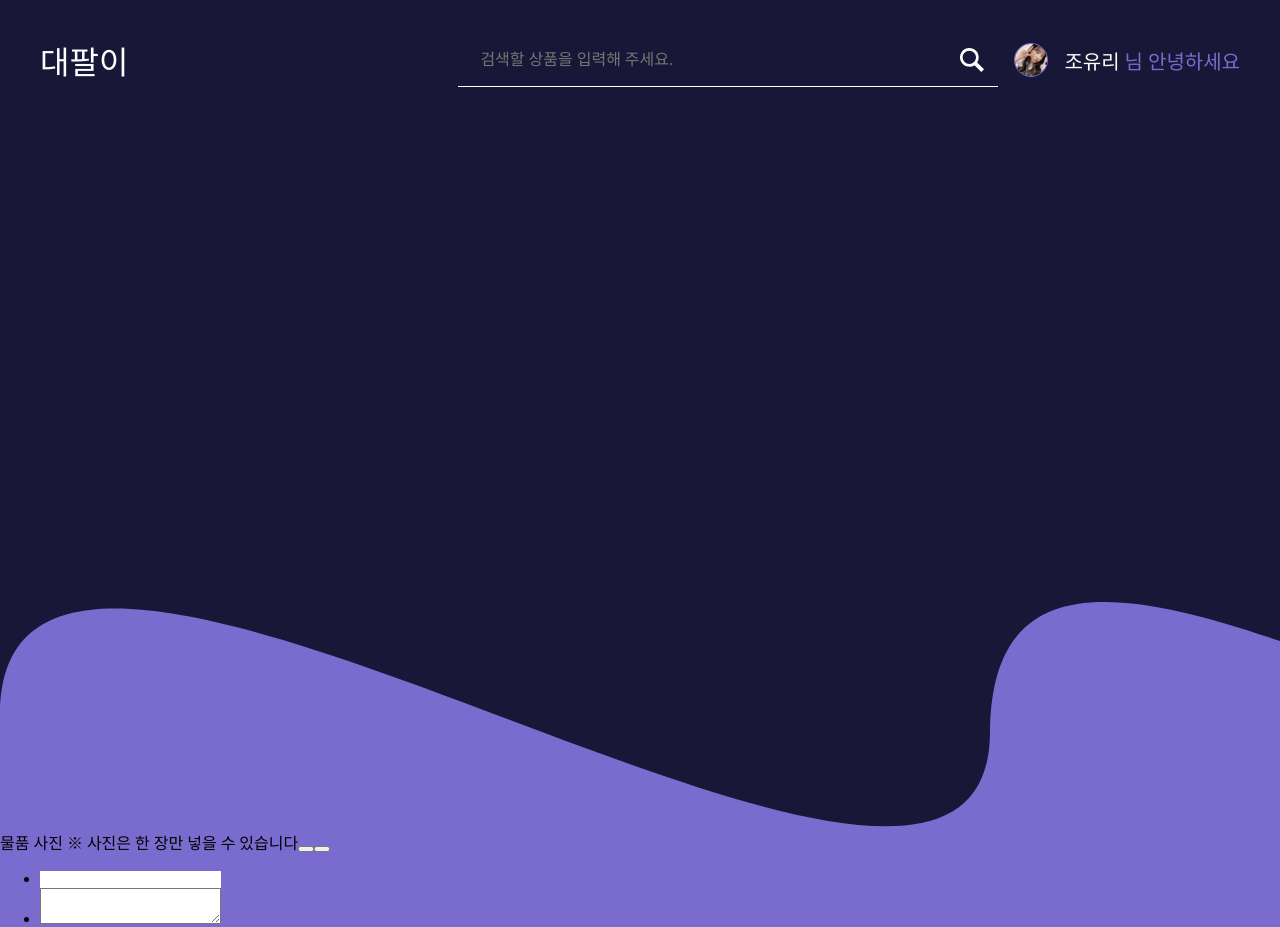
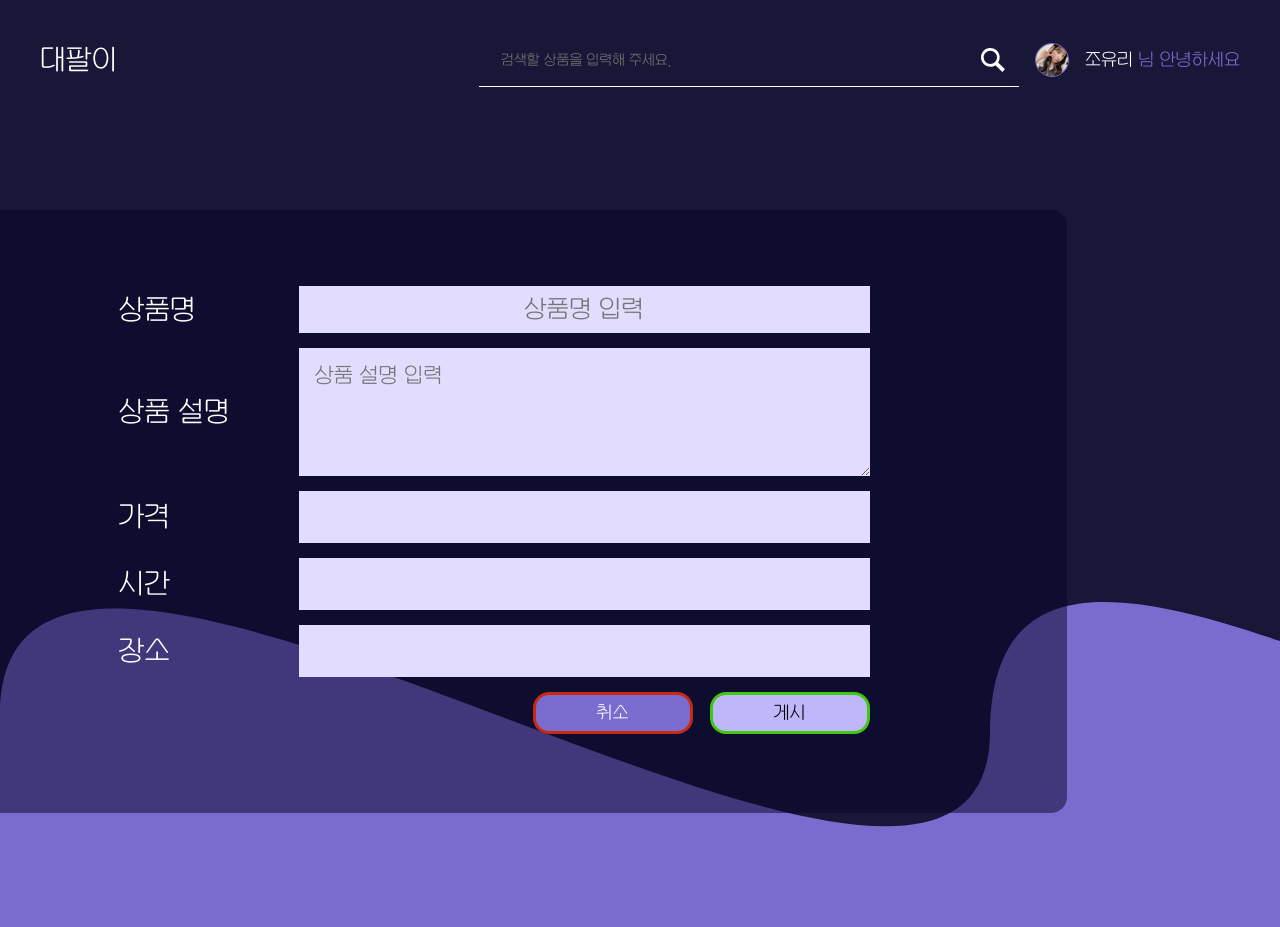
Before and after one commit to 2023-kodomo/fronEnd, a React (Create React App) app: page /Posting in a window 1280 px wide. Shown: the top 927 px of the page. After the commit the page ends 830 px from the top, so only its background shows below. Built offline with nearby package versions, Linux system fonts and the light colour scheme.

Commit message:
📑:: 이벤트 요소가 추가되지 않은 게시글 작성 페이지 포함

```diff
--- a/src/fonts/Font.css
+++ b/src/fonts/Font.css
@@ -2,5 +2,5 @@
   font-family: "Hakgyoansim Wooju";
   font-style: normal;
   font-weight: 400;
-  src: url("./HakgyoansimWoojuR.ttf") format("ttf");
+  src: url("./HakgyoansimWoojuR.ttf") format("truetype");
 }
--- a/src/index.js
+++ b/src/index.js
@@ -2,7 +2,6 @@ import React from "react";
 import ReactDOM from "react-dom/client";
 import App from "./App";
 import reportWebVitals from "./reportWebVitals";
-import "./fonts/Font.css";
 
 const root = ReactDOM.createRoot(document.getElementById("root"));
 root.render(
--- a/src/pages/WritingPage.jsx
+++ b/src/pages/WritingPage.jsx
@@ -1,5 +1,5 @@
 import React from "react";
-import { styled } from "styled-components";
+import styled, { keyframes } from "styled-components";
 import Header from "../components/header";
 
 const PostingPage = () => {
@@ -10,42 +10,63 @@ const PostingPage = () => {
         <StylingLobby></StylingLobby>
         <PostingFrame>
           <ImgBox>
-            <span>물품 사진 ※ 사진은 한 장만 넣을 수 있습니다</span>
+            <ImgSpan>물품 사진 ※ 사진은 한 장만 넣을 수 있습니다</ImgSpan>
             <PostingImg />
-            <ImgDelete></ImgDelete>
-            <ImgInsert></ImgInsert>
+            <ButtonCase>
+              <ImgDelete>삭제</ImgDelete>
+              <ImgInsert>삽입</ImgInsert>
+            </ButtonCase>
           </ImgBox>
           <PostingForm>
-            <ul>
-              <li>
-                <ProductLabel></ProductLabel>
-                <ProductName></ProductName>
-              </li>
-              <li>
-                <ProductLabel></ProductLabel>
-                <ProductExplain></ProductExplain>
-              </li>
-              <li>
-                <ProductLabel></ProductLabel>
-                <ProductPrice></ProductPrice>
-              </li>
-              <li>
-                <ProductLabel></ProductLabel>
-                <TransactionAppointmentTime></TransactionAppointmentTime>
-              </li>
-              <li>
-                <ProductLabel></ProductLabel>
-                <TradingPlace></TradingPlace>
-              </li>
-            </ul>
-            <PostingCancel></PostingCancel>
-            <PostingConfirm></PostingConfirm>
+            <PostingField>
+              <AlignUl>
+                <PostingLi>
+                  <ProductLabel>상품명</ProductLabel>
+                  <ProductName type="text" placeholder="상품명 입력" required />
+                </PostingLi>
+                <PostingLi>
+                  <ProductLabel>상품 설명</ProductLabel>
+                  <ProductExplain
+                    rows={4}
+                    placeholder="상품 설명 입력"
+                    required
+                  ></ProductExplain>
+                </PostingLi>
+                <PostingLi>
+                  <ProductLabel>가격</ProductLabel>
+                  <ProductPrice type="text" required />
+                </PostingLi>
+                <PostingLi>
+                  <ProductLabel>시간</ProductLabel>
+                  <TransactionAppointmentTime type="text" required />
+                </PostingLi>
+                <PostingLi>
+                  <ProductLabel>장소</ProductLabel>
+                  <TradingPlace type="text" required />
+                </PostingLi>
+              </AlignUl>
+              <ConfirmButtonCase>
+                <PostingCancel>취소</PostingCancel>
+                <PostingConfirm>게시</PostingConfirm>
+              </ConfirmButtonCase>
+            </PostingField>
           </PostingForm>
         </PostingFrame>
       </Container>
     </>
   );
 };
+
+const fadeIn = keyframes`
+    0% {
+        transform: translateY(-64px);
+        opacity: 0;
+    }
+    100% {
+        transform: translateY(0);
+        opacity: 1;
+    }
+`;
 
 const Container = styled.main`
   width: 100vw;
@@ -62,32 +83,244 @@ const StylingLobby = styled.div`
   display: flex;
 `;
 
-const PostingFrame = styled.div``;
+const PostingFrame = styled.div`
+  display: flex;
+  width: 1349px;
+  height: 451px;
+  background-color: rgba(6, 5, 39, 0.5);
+  padding: 76px;
+  border-radius: 16px;
+  position: fixed;
+  top: 210px;
+  right: 213.5px;
+  animation: ${fadeIn} 1s;
+`;
 
-const ImgBox = styled.div``;
+const ImgBox = styled.div`
+  display: block;
+  width: 378px;
+  height: 451px;
+  margin-right: 38px;
+`;
 
-const PostingImg = styled.img``;
+const ImgSpan = styled.span`
+  display: block;
+  margin: 37px 39px 0px 39px;
+  color: white;
+  text-align: left;
+  font-size: 16px;
+  font-style: normal;
+  font-weight: 400;
+  line-height: normal;
+  font-family: "Hakgyoansim Wooju";
+  -webkit-user-select: none;
+  -moz-user-select: none;
+  -ms-user-select: none;
+  user-select: none;
+`;
 
-const ImgInsert = styled.button``;
+const PostingImg = styled.img`
+  width: 300px;
+  height: 300px;
+  margin: 10px 39px 0px 39px;
+`;
 
-const ImgDelete = styled.button``;
+const ButtonCase = styled.div`
+  display: flex;
+  justify-content: flex-end;
+  margin: 10px 39px 37px 39px;
+`;
 
-const PostingForm = styled.form``;
+const ConfirmButtonCase = styled.div`
+  display: flex;
+  justify-content: flex-end;
+  margin-right: 55px;
+`;
 
-const ProductLabel = styled.label``;
+const ImgInsert = styled.button`
+  width: 78px;
+  height: 26px;
+  border-radius: 8px;
+  background-color: #f6f6f6;
+  color: black;
+  text-align: center;
+  font-size: 12px;
+  font-style: normal;
+  font-weight: 400;
+  line-height: normal;
+  font-family: "Hakgyoansim Wooju";
+  margin-left: 10px;
+`;
 
-const ProductName = styled.input``;
+const ImgDelete = styled.button`
+  width: 78px;
+  height: 26px;
+  border-radius: 8px;
+  background-color: #f6f6f6;
+  color: black;
+  text-align: center;
+  font-size: 12px;
+  font-style: normal;
+  font-weight: 400;
+  line-height: normal;
+  font-family: "Hakgyoansim Wooju";
+  margin-left: 10px;
+`;
 
-const ProductExplain = styled.textarea``;
+const PostingForm = styled.form`
+  display: block;
+  width: 868px;
+  height: 451px;
+`;
 
-const ProductPrice = styled.input``;
+const PostingField = styled.fieldset`
+  display: block;
+  width: 867px;
+  height: 450px;
+  border-style: none;
+  margin: 0px;
+  padding: 0px;
+`;
 
-const TransactionAppointmentTime = styled.input``;
+const AlignUl = styled.ul`
+  background-color: rgba(0, 0, 0, 0);
+  list-style: none;
+  padding: 0px;
+  margin: 0px;
+`;
 
-const TradingPlace = styled.input``;
+const PostingLi = styled.li`
+  display: flex;
+  align-items: center;
+  margin: 0px 0px 15px;
+  padding: 0px;
+  color: white;
+  text-align: left;
+  font-size: 24px;
+  font-style: normal;
+  font-weight: 500;
+  line-height: normal;
+  font-family: "Hakgyoansim Wooju";
+`;
 
-const PostingCancel = styled.button``;
+const ProductLabel = styled.label`
+  display: inline-block;
+  text-align: left;
+  align-items: center;
+  margin-left: 61px;
+  width: 180px;
+  color: white;
+  text-align: left;
+  font-size: 32px;
+  font-style: normal;
+  font-weight: 400;
+  line-height: normal;
+  font-family: "Hakgyoansim Wooju";
+  -webkit-user-select: none;
+  -moz-user-select: none;
+  -ms-user-select: none;
+  user-select: none;
+`;
 
-const PostingConfirm = styled.button``;
+const ProductName = styled.input`
+  width: 567px;
+  height: 45px;
+  background-color: #e2ddff;
+  border-style: none;
+  text-align: center;
+  font-size: 28px;
+  font-style: inherit;
+  font-weight: inherit;
+  line-height: inherit;
+  font-family: inherit;
+`;
+
+const ProductExplain = styled.textarea`
+  width: 539px;
+  height: 96px;
+  background-color: #e2ddff;
+  border-style: none;
+  padding: 16px;
+  font-size: inherit;
+  font-style: inherit;
+  font-weight: inherit;
+  line-height: inherit;
+  font-family: inherit;
+`;
+
+const ProductPrice = styled.input`
+  width: 567px;
+  height: 50px;
+  background-color: #e2ddff;
+  border-style: none;
+  text-align: center;
+  font-size: inherit;
+  font-style: inherit;
+  font-weight: inherit;
+  line-height: inherit;
+  font-family: inherit;
+`;
+
+const TransactionAppointmentTime = styled.input`
+  width: 567px;
+  height: 50px;
+  background-color: #e2ddff;
+  border-style: none;
+  text-align: center;
+  font-size: inherit;
+  font-style: inherit;
+  font-weight: inherit;
+  line-height: inherit;
+  font-family: inherit;
+`;
+
+const TradingPlace = styled.input`
+  width: 567px;
+  height: 50px;
+  background-color: #e2ddff;
+  border-style: none;
+  text-align: center;
+  font-size: inherit;
+  font-style: inherit;
+  font-weight: inherit;
+  line-height: inherit;
+  font-family: inherit;
+`;
+
+const PostingCancel = styled.button`
+  width: 160px;
+  height: 42px;
+  border-radius: 16px;
+  border: 3px solid #ca2810;
+  background-color: #7a6ccf;
+  color: white;
+  text-align: center;
+  font-size: 20px;
+  font-style: normal;
+  font-weight: 400;
+  line-height: normal;
+  font-family: "Hakgyoansim Wooju";
+  margin-left: 17px;
+`;
+
+const PostingConfirm = styled.button`
+  width: 160px;
+  height: 42px;
+  border-radius: 16px;
+  border: 3px solid #3fca10;
+  background-color: #c0b7fa;
+  color: black;
+  text-align: center;
+  font-size: 20px;
+  font-style: normal;
+  font-weight: 400;
+  line-height: normal;
+  font-family: "Hakgyoansim Wooju";
+  margin-left: 17px;
+`;
+
+/* background-color: #ca2810;
+background-color: #3fca10;
+*/
 
 export default PostingPage;
--- a/src/style/GLBStyle.js
+++ b/src/style/GLBStyle.js
@@ -1,4 +1,5 @@
 import { createGlobalStyle } from "styled-components";
+import "../fonts/Font.css";
 
 const GlobalStyle = createGlobalStyle`
   * {
@@ -7,6 +8,11 @@ const GlobalStyle = createGlobalStyle`
       font-family: Pretendard;
       font-weight: 400;
       src: url(@assets/fonts/Pretendard-Regular.woff) format('font-woff');
+
+      @font-face {
+        font-family: "Hakgyoansim Wooju";
+        src: url("../fonts/HakgyoansimWoojuR.ttf") format('truetype');
+      }
     }
   }
   body {
```
